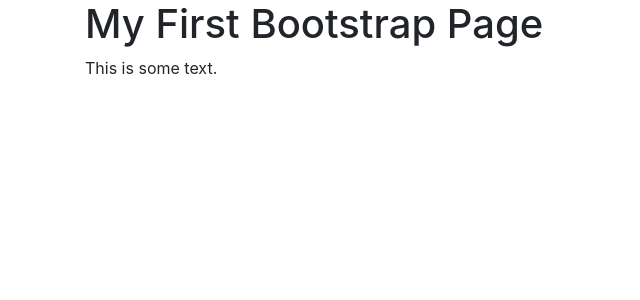
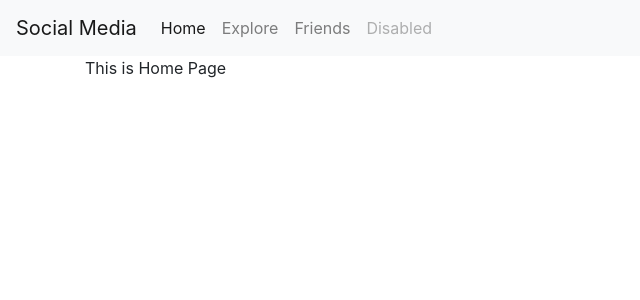
Before and after one commit to filius-fall/social_media, a Flask app: page / in a window 1280 px wide. Shown: the top 300 px of the page, without its empty margins (0-640 px from the left). Run offline with Flask 2, Linux system fonts and the light colour scheme; some libraries are stand-ins or nearby versions.

Commit message:
second commit

```diff
--- a/app/routes.py
+++ b/app/routes.py
@@ -2,7 +2,7 @@ from flask import render_template
 from . import app
 
 
-@app.route('/')
-@app.route('/index')
-def index():
-    return render_template('index.html')
+@app.route("/")
+@app.route("/home")
+def home():
+    return render_template("home.html", title="HOME")
--- /dev/null
+++ b/app/templates/home.html
@@ -0,0 +1,7 @@
+{% extends "layout.html" %}
+
+{% block content %}
+
+<p>This is Home Page</p>
+
+{% endblock %}
--- a/app/templates/index.html
+++ b/app/templates/layout.html
@@ -1,6 +1,13 @@
 <html>
 
 <head>
+    <title>
+        {% if title %}
+        {{ title }}
+        {% else %}
+        Social Media
+        {% endif %}
+    </title>
     <meta charset="utf-8">
     <meta name="viewport" content="width=device-width, initial-scale=1, shrink-to-fit=no">
     <meta name="google-site-verification" content="rH76Yw6Q7ynVywb8ZtG55I8QYGWrfbRChQYVbaLI2f8" />
@@ -25,9 +32,26 @@
 
 <body>
 
+    <nav class="navbar navbar-expand-lg navbar-light bg-light">
+        <a class="navbar-brand" href="{{ url_for('home') }}">Social Media</a>
+        <button class="navbar-toggler" type="button" data-toggle="collapse" data-target="#navbarNavAltMarkup"
+            aria-controls="navbarNavAltMarkup" aria-expanded="false" aria-label="Toggle navigation">
+            <span class="navbar-toggler-icon"></span>
+        </button>
+        <div class="collapse navbar-collapse" id="navbarNavAltMarkup">
+            <div class="navbar-nav">
+                <a class="nav-item nav-link active" href="{{ url_for('home') }}">Home <span
+                        class="sr-only">(current)</span></a>
+                <a class="nav-item nav-link" href="{{ url_for('home') }}">Explore</a>
+                <a class="nav-item nav-link" href="{{ url_for('home') }}">Friends</a>
+                <a class="nav-item nav-link disabled" href="#">Disabled</a>
+            </div>
+        </div>
+    </nav>
+
     <div class="container">
-        <h1>My First Bootstrap Page</h1>
-        <p>This is some text.</p>
+        {% block content %}
+        {% endblock %}
     </div>
 
 </body>
```
